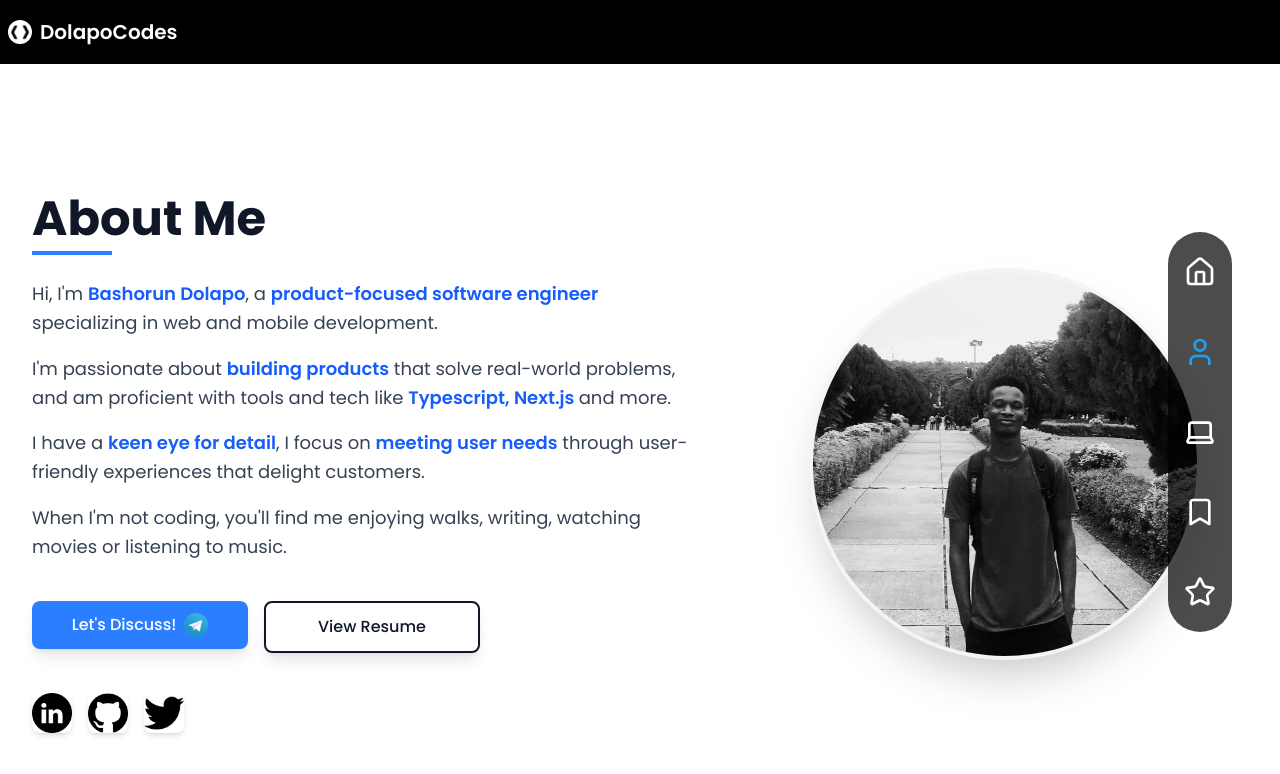
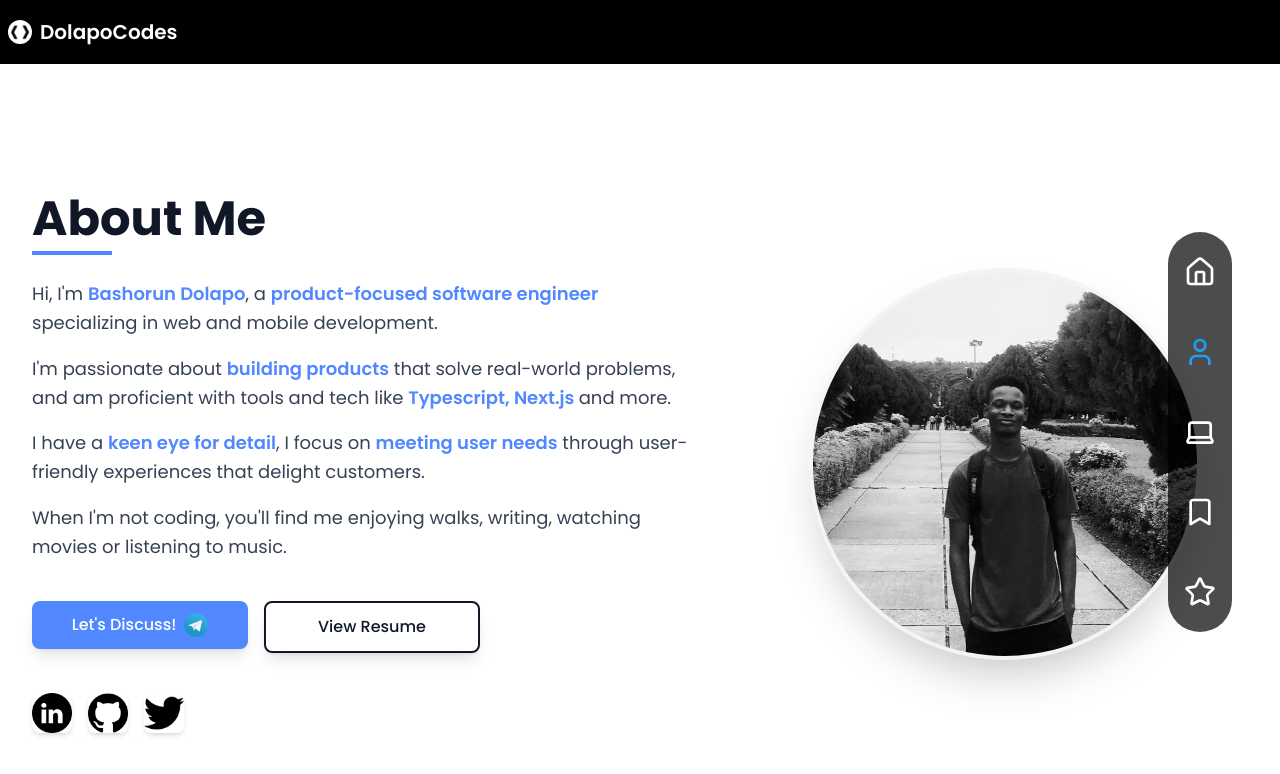
Before and after one commit to codebydolapo/DolapoCodes, a Next.js app: page /about in a window 1280 px wide. Shown: the top 774 px of the page. Built offline with nearby package versions, Linux system fonts and the light colour scheme.

Commit message:
portfolio makeover

```diff
--- a/app/about/page.tsx
+++ b/app/about/page.tsx
@@ -31,28 +31,28 @@ function About() {
 
             {/* Welcome Heading */}
             <div className="text-center md:text-left w-full">
-              <h1 className="text-4xl md:text-5xl font-bold text-gray-900 mb-2">
+              <h1 className="text-3xl md:text-5xl font-bold text-gray-900 mb-2">
                 About Me
               </h1>
-              <div className="w-20 h-1 bg-blue-500 mx-auto md:mx-0"></div>
+              <div className="w-20 h-1 bg-[#5188ff] mx-auto md:mx-0"></div>
             </div>
 
             {/* Bio Content */}
             <div className="space-y-4 text-center md:text-left max-w-2xl">
               <p className="text-base md:text-lg text-gray-700 leading-relaxed">
-                Hi, I&apos;m <span className="font-semibold text-blue-600">Bashorun Dolapo</span>,
-                a <span className="font-semibold text-blue-600">product-focused software engineer</span> specializing
+                Hi, I&apos;m <span className="font-semibold text-[#5188ff]">Bashorun Dolapo</span>,
+                a <span className="font-semibold text-[#5188ff]">product-focused software engineer</span> specializing
                 in web and mobile development.
               </p>
 
               <p className="text-base md:text-lg text-gray-700 leading-relaxed">
-                I&apos;m passionate about <span className="font-semibold text-blue-600">building products</span> that
-                solve real-world problems, and am proficient with tools and tech like <span className="font-semibold text-blue-600">Typescript, Next.js </span> and more.
+                I&apos;m passionate about <span className="font-semibold text-[#5188ff]">building products</span> that
+                solve real-world problems, and am proficient with tools and tech like <span className="font-semibold text-[#5188ff]">Typescript, Next.js </span> and more.
               </p>
 
               <p className="text-base md:text-lg text-gray-700 leading-relaxed">
-               I have a <span className="font-semibold text-blue-600">keen eye for detail</span>, I focus
-                on <span className="font-semibold text-blue-600">meeting user needs</span> through user-friendly experiences that delight customers.
+               I have a <span className="font-semibold text-[#5188ff]">keen eye for detail</span>, I focus
+                on <span className="font-semibold text-[#5188ff]">meeting user needs</span> through user-friendly experiences that delight customers.
               </p>
 
               <p className="text-base md:text-lg text-gray-700 leading-relaxed">
@@ -69,7 +69,7 @@ function About() {
                 rel="noopener noreferrer"
                 className="flex-1"
               >
-                <button className="w-full px-6 py-3 bg-blue-500 hover:bg-blue-600 text-white rounded-lg font-medium transition-all duration-300 shadow-lg hover:shadow-xl hover:scale-105 flex items-center justify-center gap-2">
+                <button className="w-full px-6 py-3 bg-[#5188ff] hover:bg-blue-600 text-white rounded-lg font-medium transition-all duration-300 shadow-lg hover:shadow-xl hover:scale-105 flex items-center justify-center gap-2">
                   Let&apos;s Discuss!
                   <Image
                     src="/icons/telegram.png"
--- a/app/blogs/page.tsx
+++ b/app/blogs/page.tsx
@@ -12,10 +12,10 @@ export default function BlogPage() {
 
                 {/* Page Header */}
                 <div className='mb-12'>
-                    <h1 className='text-4xl md:text-5xl font-bold text-gray-900 mb-2'>
+                    <h1 className='text-3xl md:text-5xl font-bold text-gray-900 mb-2'>
                         Blog Posts
                     </h1>
-                    <div className='w-20 h-1 bg-blue-500'></div>
+                    <div className='w-20 h-1 bg-[#5188ff]'></div>
                     <p className='mt-4 text-lg text-gray-600 max-w-2xl'>
                         Thoughts, tutorials, and insights on web development, technology, and software engineering
                     </p>
--- a/app/page.tsx
+++ b/app/page.tsx
@@ -58,7 +58,7 @@ export default function Home() {
 
           {/* Title and Description */}
           <div className="text-center space-y-3 max-w-2xl px-4">
-            <h2 className="text-xl md:text-2xl font-semibold text-gray-700">
+            <h2 className="text-xl md:text-2xl font-semibold text-[#5188ff]">
               Full Stack Developer
             </h2>
             <p className="text-base md:text-lg text-gray-600 leading-relaxed">
--- a/app/projects/page.tsx
+++ b/app/projects/page.tsx
@@ -12,10 +12,10 @@ export default function ProjectsPage() {
 
         {/* Page Header */}
         <div className='mb-12'>
-          <h1 className='text-4xl md:text-5xl font-bold text-gray-900 mb-2'>
+          <h1 className='text-3xl md:text-5xl font-bold text-gray-900 mb-2'>
             Projects
           </h1>
-          <div className='w-20 h-1 bg-blue-500'></div>
+          <div className='w-20 h-1 bg-[#5188ff]'></div>
           <p className='mt-4 text-lg text-gray-600 max-w-2xl'>
             Here&apos;s a collection of my recent work in web and mobile development
           </p>
--- a/app/skills/page.tsx
+++ b/app/skills/page.tsx
@@ -12,10 +12,10 @@ export default function SkillsPage() {
 
                 {/* Page Header */}
                 <div className="mb-12">
-                    <h1 className="text-4xl md:text-5xl font-bold text-gray-900 mb-2">
+                    <h1 className="text-3xl md:text-5xl font-bold text-gray-900 mb-2">
                         Skills & Technologies
                     </h1>
-                    <div className="w-20 h-1 bg-blue-500"></div>
+                    <div className="w-20 h-1 bg-[#5188ff]"></div>
                     <p className="mt-4 text-lg text-gray-600 max-w-2xl">
                         Tools and technologies I use to build modern web and mobile applications
                     </p>
--- a/components/BlogCard.tsx
+++ b/components/BlogCard.tsx
@@ -102,7 +102,7 @@ function BlogCard({
             {/* Content Section */}
             <div className='p-5 space-y-3'>
                 {/* Title */}
-                <h2 className='font-bold text-xl text-gray-900 line-clamp-2 group-hover:text-blue-600 transition-colors'>
+                <h2 className='font-bold text-xl text-gray-900 line-clamp-2 group-hover:[#5188ff] transition-colors'>
                     {title}
                 </h2>
 
@@ -117,7 +117,7 @@ function BlogCard({
                         href={link}
                         target="_blank"
                         rel="noopener noreferrer"
-                        className='inline-flex items-center gap-2 text-blue-600 hover:text-blue-700 font-medium text-sm pt-2 group/link'
+                        className='inline-flex items-center gap-2 text-[#5188ff] hover:text-[#5188ff] font-medium text-sm pt-2 group/link'
                     >
                         <span>Read Article</span>
                         <ExternalLink className='w-4 h-4 transition-transform group-hover/link:translate-x-1' />
--- a/components/ProjectCard.tsx
+++ b/components/ProjectCard.tsx
@@ -154,7 +154,7 @@ function ProjectCard({
                             href={liveLink}
                             target="_blank"
                             rel="noopener noreferrer"
-                            className='inline-flex items-center gap-2 px-4 py-2 bg-blue-500 hover:bg-blue-600 text-white rounded-lg text-sm font-medium transition-colors duration-200'
+                            className='inline-flex items-center gap-2 px-4 py-2 bg-[#5188ff] hover:bg-blue-600 text-white rounded-lg text-sm font-medium transition-colors duration-200'
                         >
                             <Globe className='w-4 h-4' />
                             <span>Live Demo</span>
```
